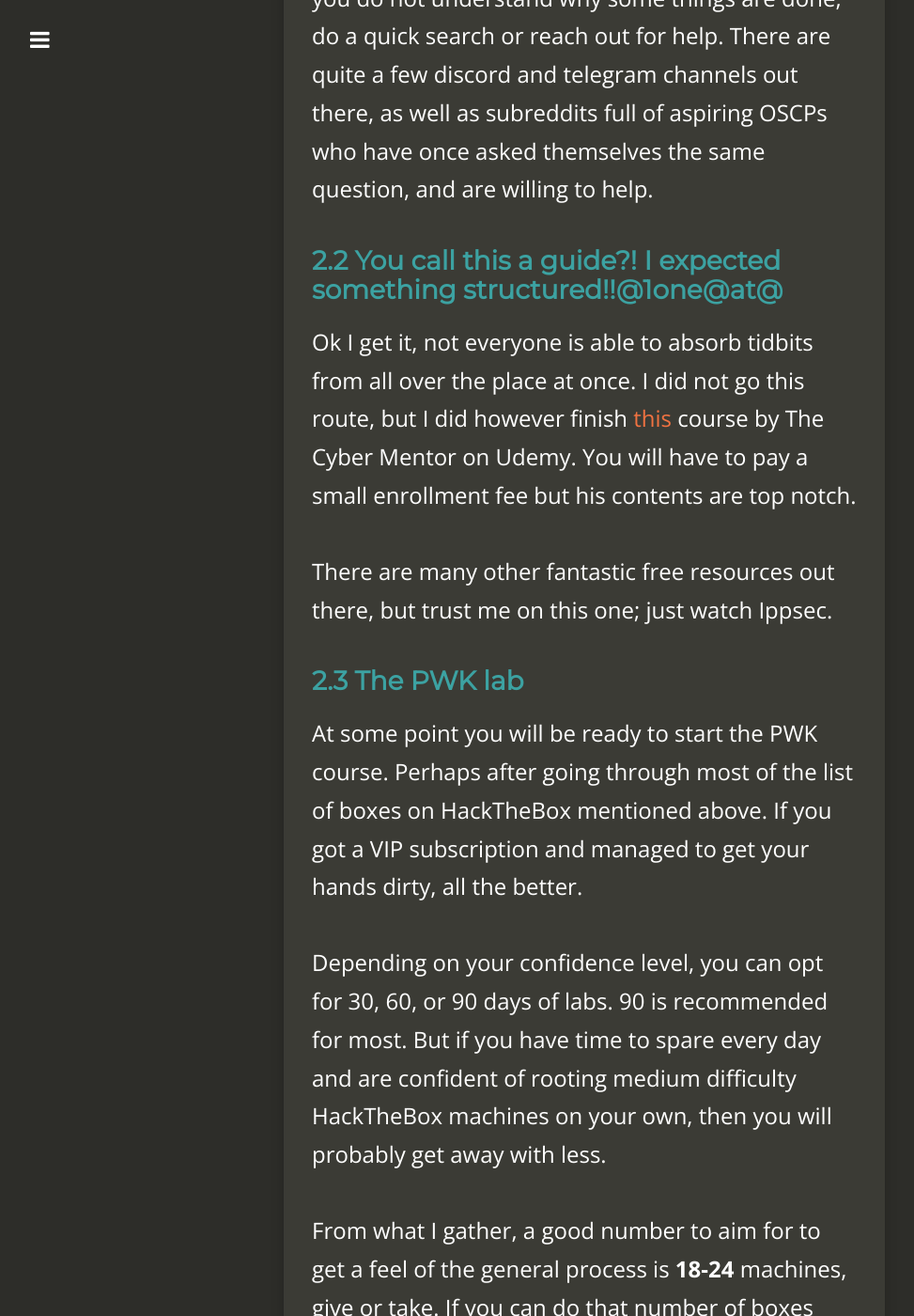
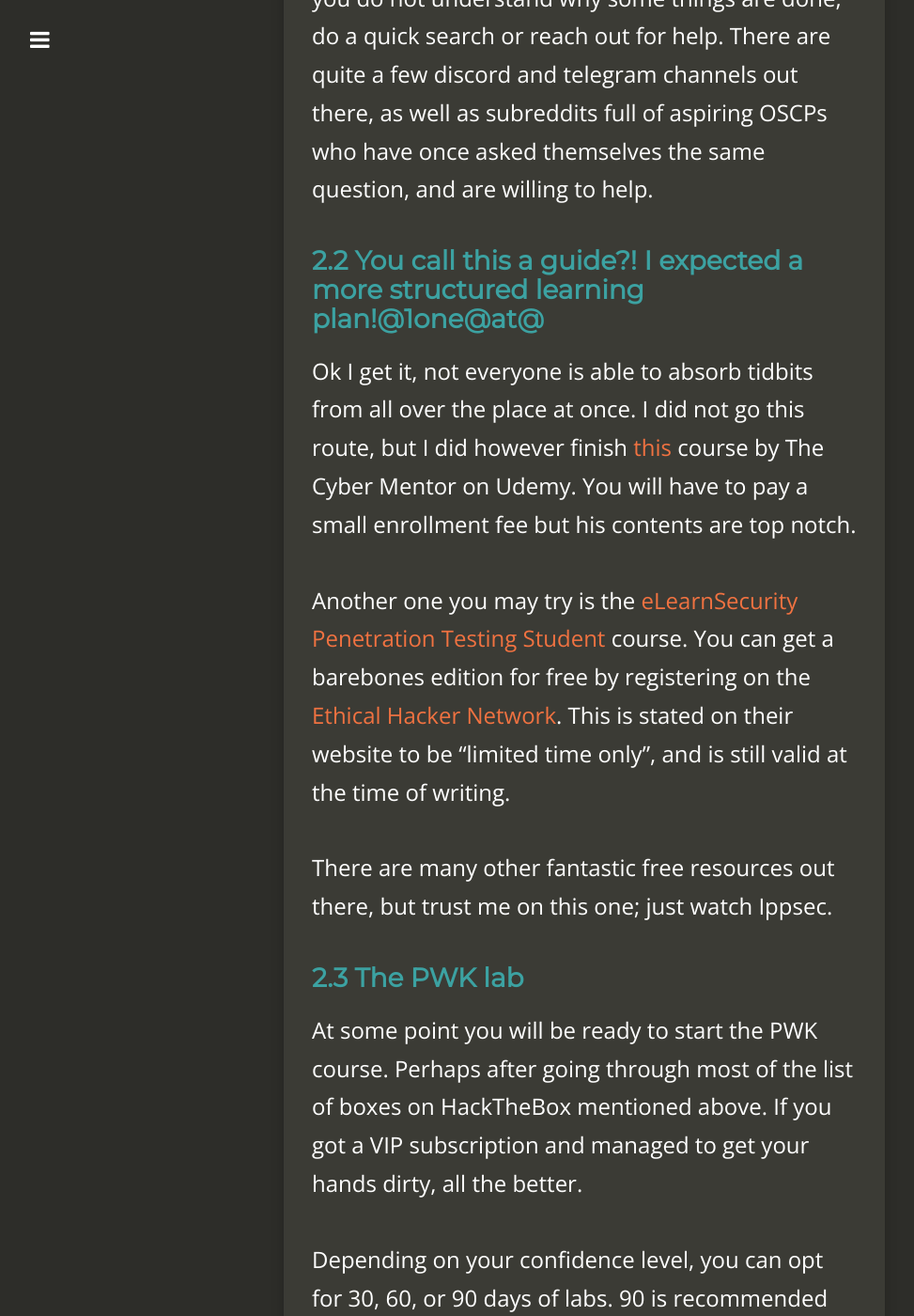
Before and after one commit to Dreamscent/Dreamscent.github.io, a Jekyll site: the page built from _posts/2020-06-01-From-Zero-to-OSCP.md, in a window 1280 px wide and 1400 px high, scrolled down 16409 px. Shown: the whole window at 94% size, without its empty margins (18-991 px from the left). Built offline with Jekyll 4.4.1, drawn with Linux system fonts in a browser that asks for light colours; nearby versions of some CDN libraries; some of the changed lines change nothing that is shown; some of the changed text lies outside the part shown.

Commit message:
Update 2020-06-01-From-Zero-to-OSCP.md

```diff
--- a/_posts/2020-06-01-From-Zero-to-OSCP.md
+++ b/_posts/2020-06-01-From-Zero-to-OSCP.md
@@ -4,7 +4,7 @@
 date:       2020-06-01 00:00:00
 author:     J
 summary:    Oh
-categories: OffSec
+categories: OffSec Guides
 thumbnail:  fast-forward
 tags:
  - OSCP
@@ -273,7 +273,6 @@
 If you able to purchase a [HackTheBox ][4]VIP subscription to access those machines, it can be helpful to follow through and replicate what he does. The key here is to understand what he's doing and why.
 
 
-
 For the machines from [Vulnhub][5], you can google the walkthroughs for them. Unlike HackTheBox, this is an entirely free approach. Do note you'll have  to set up your network between virtual machines. Also please do not connect the vulnerable machine to the internet.
 
 
@@ -282,11 +281,15 @@
 
 
 
-### 2.2 You call this a guide?! I expected something structured!!@1one@at@
+### 2.2 You call this a guide?! I expected a more structured learning plan!@1one@at@
 
 
 
 Ok I get it, not everyone is able to absorb tidbits from all over the place at once. I did not go this route, but I did however finish [this][6] course by The Cyber Mentor on Udemy. You will have to pay a small enrollment fee but his contents are top notch.
+
+
+
+Another one you may try is the [eLearnSecurity Penetration Testing Student][25] course. You can get a barebones edition for free by registering on the [Ethical Hacker Network][26]. This is stated on their website to be "limited time only", and is still valid at the time of writing.
 
 
 
@@ -481,11 +484,13 @@
 
 
 
+v1.3 - 03/06/2020 - Added link to PTS(eJPT) course
+
 v1.2 - 03/06/2020 - Added section on notetaking and applications,  more stuff on the exam
 
-v 1.1 - 02/06/2020 - Add links for more stuff, some fixes
+v1.1 - 02/06/2020 - Add links for more stuff, some fixes
 
-v 1.0 - 01/06/2020 - First draft
+v1.0 - 01/06/2020 - First draft
 
 
 
@@ -513,3 +518,5 @@
 [22]: https://github.com/Dreamscent/Dreamscent.github.io/blob/master/_posts/2020-06-01-From-Zero-to-OSCP.md
 [23]: https://raw.githubusercontent.com/Dreamscent/Dreamscent.github.io/master/_posts/2020-06-01-From-Zero-to-OSCP.md
 [24]: https://dreamscent.github.io/offsec/2020/03/16/My-OSCP-Journey/
+[25]: https://www.elearnsecurity.com/course/penetration_testing_student/
+[26]: https://www.ethicalhacker.net/
```
